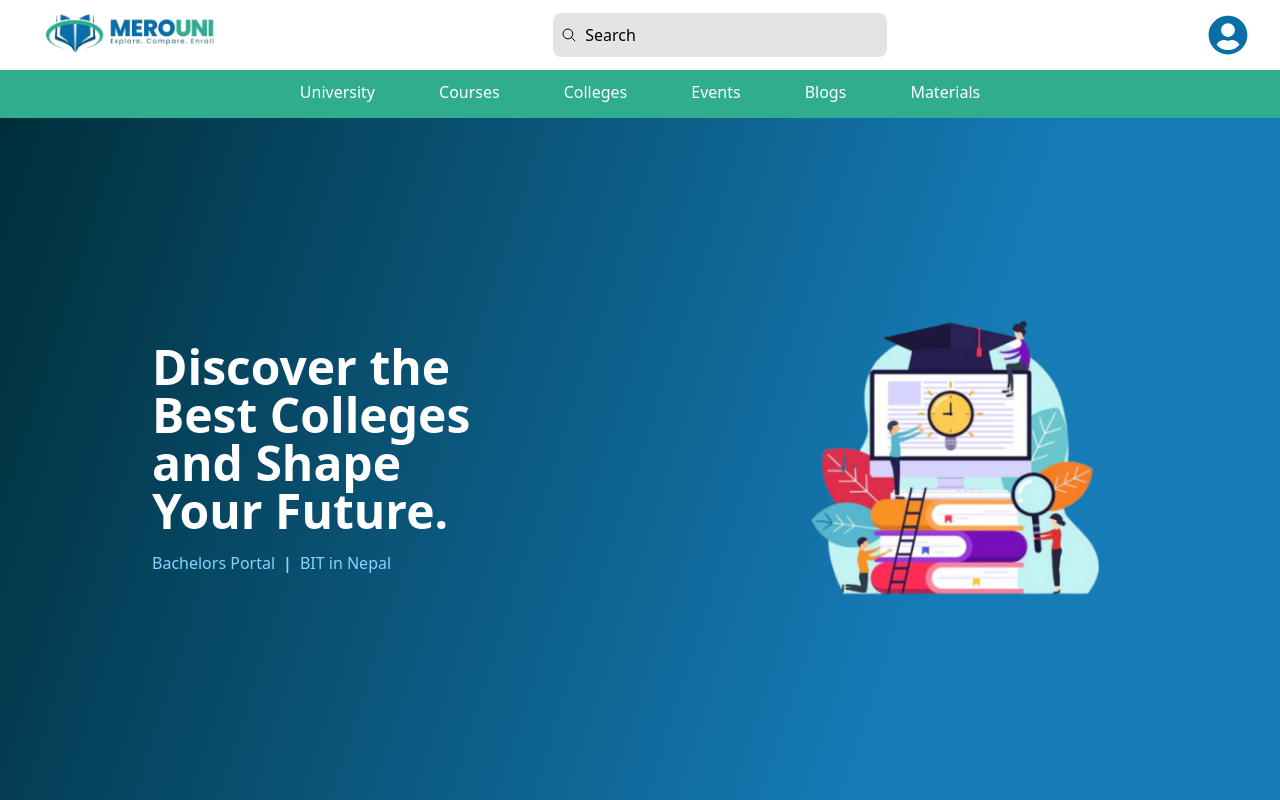
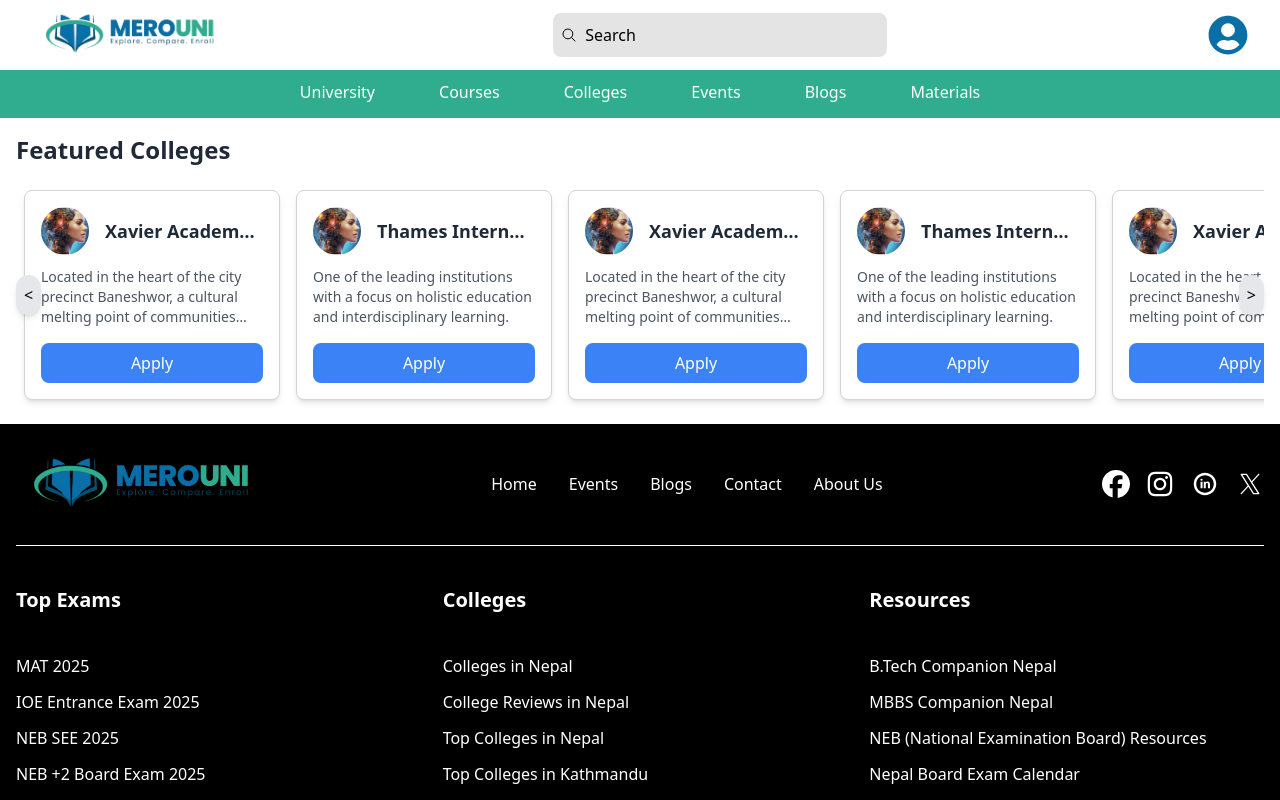
Before and after one commit to Tuna-Technology-Kathmandu/merouni_frontend, a Next.js app in the folder my-app/: page /colleges in a window 1280 px wide. Shown: the top 800 px of the page. Built offline with nearby package versions, Linux system fonts and the light colour scheme.

Commit message:
college description page added and ranking page css fixed

```diff
--- a/my-app/package.json
+++ b/my-app/package.json
@@ -25,7 +25,8 @@
     "react-toastify": "^11.0.2",
     "recharts": "^2.15.0",
     "swiper": "^11.2.0",
-    "tailwind-merge": "^2.6.0"
+    "tailwind-merge": "^2.6.0",
+    "tailwind-scrollbar": "^3.1.0"
   },
   "devDependencies": {
     "@eslint/eslintrc": "^3",
--- /dev/null
+++ b/my-app/src/app/colleges/components/Fcollege.jsx
@@ -0,0 +1,54 @@
+// import React from "react";
+
+// const Fcollege = () => {
+//   return (
+//     <div className="flex flex-col border border-gray-300 rounded-lg shadow-md w-64 min-w-[16rem] p-4 bg-white hover:shadow-lg transition-shadow duration-300">
+//       <div className="flex items-center mb-3">
+//         <img
+//           src="/images/eventcard.png"
+//           alt="College"
+//           className="w-12 h-12 rounded-full object-cover mr-4"
+//         />
+//         <div className="font-semibold text-lg text-gray-800 truncate">
+//           Name of College
+//         </div>
+//       </div>
+//       <div className="text-gray-600 text-sm mb-4 line-clamp-3">
+//         This is a brief description of the college. Highlight some unique features or offerings to attract students.
+//       </div>
+//       <button className="mt-auto px-4 py-2 bg-blue-500 text-white rounded-lg hover:bg-blue-600 transition duration-200">
+//         Apply
+//       </button>
+//     </div>
+//   );
+// };
+
+// export default Fcollege;
+
+
+import React from "react";
+
+const Fcollege = ({ name, description, image }) => {
+  return (
+    <div className="flex flex-col border border-gray-300 rounded-lg shadow-md w-64 min-w-[16rem] p-4 bg-white hover:shadow-lg transition-shadow duration-300">
+      <div className="flex items-center mb-3">
+        <img
+          src={image}
+          alt="College"
+          className="w-12 h-12 rounded-full object-cover mr-4"
+        />
+        <div className="font-semibold text-lg text-gray-800 truncate">
+          {name}
+        </div>
+      </div>
+      <div className="text-gray-600 text-sm mb-4 line-clamp-3">
+        {description}
+      </div>
+      <button className="mt-auto px-4 py-2 bg-blue-500 text-white rounded-lg hover:bg-blue-600 transition duration-200">
+        Apply
+      </button>
+    </div>
+  );
+};
+
+export default Fcollege;
--- /dev/null
+++ b/my-app/src/app/colleges/components/Featured.jsx
@@ -0,0 +1,206 @@
+// import React from "react";
+// import Fcollege from "./Fcollege";
+
+// const Featured = () => {
+//   return (
+//     <>
+//       <div className="flex flex-col">
+//         <div>Featured Colleges</div>
+//         <div className="flex gap-2 overflow-x-auto parent-div">
+//           <Fcollege />
+//           <Fcollege />
+//           <Fcollege />
+//           <Fcollege />
+//           <Fcollege />
+//           <Fcollege />
+//           <Fcollege />
+//           <Fcollege />
+//           <Fcollege />
+//           <Fcollege />
+//           <Fcollege />
+//           <Fcollege />
+//           <Fcollege />
+//           <Fcollege />
+//           <Fcollege />
+//           <Fcollege />
+//           <Fcollege />
+//           <Fcollege />
+//           <Fcollege />
+//           <Fcollege />
+//           <Fcollege />
+//           <Fcollege />
+//           <Fcollege />
+//           <Fcollege />
+//           <Fcollege />
+//           <Fcollege />
+//           <Fcollege />
+//           <Fcollege />
+//           <Fcollege />
+//           <Fcollege />
+//           <Fcollege />
+//           <Fcollege />
+//           <Fcollege />
+//           <Fcollege />
+//           <Fcollege />
+//           <Fcollege />
+
+//         </div>
+//       </div>
+//     </>
+//   );
+// };
+
+// export default Featured;
+"use client"
+
+import React, { useRef } from "react";
+import Fcollege from "./Fcollege";
+
+const collegesData = [
+  {
+    name: "Xavier Academy - Lazimpat, Kathmandu",
+    description:
+      "Located in the heart of the city precinct Baneshwor, a cultural melting point of communities from all over the country.",
+    image: "/images/eventcard.png",
+  },
+  {
+    name: "Thames International College",
+    description:
+      "One of the leading institutions with a focus on holistic education and interdisciplinary learning.",
+    image: "/images/eventcard.png",
+  },
+  {
+    name: "Xavier Academy - Lazimpat, Kathmandu",
+    description:
+      "Located in the heart of the city precinct Baneshwor, a cultural melting point of communities from all over the country.",
+    image: "/images/eventcard.png",
+  },
+  {
+    name: "Thames International College",
+    description:
+      "One of the leading institutions with a focus on holistic education and interdisciplinary learning.",
+    image: "/images/eventcard.png",
+  },
+  {
+    name: "Xavier Academy - Lazimpat, Kathmandu",
+    description:
+      "Located in the heart of the city precinct Baneshwor, a cultural melting point of communities from all over the country.",
+    image: "/images/eventcard.png",
+  },
+  {
+    name: "Thames International College",
+    description:
+      "One of the leading institutions with a focus on holistic education and interdisciplinary learning.",
+    image: "/images/eventcard.png",
+  },
+  {
+    name: "Xavier Academy - Lazimpat, Kathmandu",
+    description:
+      "Located in the heart of the city precinct Baneshwor, a cultural melting point of communities from all over the country.",
+    image: "/images/eventcard.png",
+  },
+  {
+    name: "Thames International College",
+    description:
+      "One of the leading institutions with a focus on holistic education and interdisciplinary learning.",
+    image: "/images/eventcard.png",
+  },
+  {
+    name: "Xavier Academy - Lazimpat, Kathmandu",
+    description:
+      "Located in the heart of the city precinct Baneshwor, a cultural melting point of communities from all over the country.",
+    image: "/images/eventcard.png",
+  },
+  {
+    name: "Thames International College",
+    description:
+      "One of the leading institutions with a focus on holistic education and interdisciplinary learning.",
+    image: "/images/eventcard.png",
+  },
+  {
+    name: "Xavier Academy - Lazimpat, Kathmandu",
+    description:
+      "Located in the heart of the city precinct Baneshwor, a cultural melting point of communities from all over the country.",
+    image: "/images/eventcard.png",
+  },
+  {
+    name: "Thames International College",
+    description:
+      "One of the leading institutions with a focus on holistic education and interdisciplinary learning.",
+    image: "/images/eventcard.png",
+  },
+  {
+    name: "Xavier Academy - Lazimpat, Kathmandu",
+    description:
+      "Located in the heart of the city precinct Baneshwor, a cultural melting point of communities from all over the country.",
+    image: "/images/eventcard.png",
+  },
+  {
+    name: "Thames International College",
+    description:
+      "One of the leading institutions with a focus on holistic education and interdisciplinary learning.",
+    image: "/images/eventcard.png",
+  }
+
+  // Add more colleges as needed
+];
+
+const Featured = () => {
+  const scrollRef = useRef(null);
+
+  const scrollLeft = () => {
+    scrollRef.current.scrollBy({
+      left: -300, // Adjust the scroll amount as needed
+      behavior: "smooth",
+    });
+  };
+
+  const scrollRight = () => {
+    scrollRef.current.scrollBy({
+      left: 300,
+      behavior: "smooth",
+    });
+  };
+
+  return (
+    <div className="flex flex-col p-4">
+      <h2 className="text-2xl font-bold text-gray-800 mb-4">
+        Featured Colleges
+      </h2>
+      <div className="relative">
+        {/* Left Scroll Button */}
+        <button
+          onClick={scrollLeft}
+          className="absolute left-0 top-1/2 transform -translate-y-1/2 bg-gray-200 hover:bg-gray-300 p-2 rounded-full shadow-md z-10"
+        >
+          &lt;
+        </button>
+
+        {/* Scrollable Container */}
+        <div
+          ref={scrollRef}
+          className="flex gap-4 overflow-x-auto scrollbar-thin scrollbar-thumb-gray-400 scrollbar-track-gray-200 p-2"
+        >
+          {collegesData.map((college, index) => (
+            <Fcollege
+              key={index}
+              name={college.name}
+              description={college.description}
+              image={college.image}
+            />
+          ))}
+        </div>
+
+        {/* Right Scroll Button */}
+        <button
+          onClick={scrollRight}
+          className="absolute right-0 top-1/2 transform -translate-y-1/2 bg-gray-200 hover:bg-gray-300 p-2 rounded-full shadow-md z-10"
+        >
+          &gt;
+        </button>
+      </div>
+    </div>
+  );
+};
+
+export default Featured;
--- /dev/null
+++ b/my-app/src/app/colleges/page.jsx
@@ -0,0 +1,17 @@
+import React from "react";
+import Navbar from "../components/Frontpage/Navbar";
+import Footer from "../components/Frontpage/Footer";
+import Header from "../components/Frontpage/Header";
+import Featured from "./components/Featured";
+const page = () => {
+  return (
+    <>
+      <Header />
+      <Navbar />
+      <Featured />
+      <Footer />
+    </>
+  );
+};
+
+export default page;
--- a/my-app/src/app/components/Frontpage/CollegeCard.jsx
+++ b/my-app/src/app/components/Frontpage/CollegeCard.jsx
@@ -1,7 +1,9 @@
 const CollegeCard = ({ logo, name, address, gradient }) => {
   return (
-    <div className="h-[600px] text-center min-w-[300px] md:min-w-[500px]  mx-4 rounded-2xl flex flex-col items-center  justify-evenly"
+    <div
+      className="text-center min-w-[300px] md:min-w-[400px] mx-4 rounded-2xl flex flex-col items-center justify-evenly"
       style={{
+        height: "70vh",  // Adjusted height to 70% of viewport height
         background: gradient,
         boxShadow: "0 4px 8px rgba(0, 0, 0, 0.1)",
       }}
@@ -18,4 +20,4 @@
   );
 };
 
-export default CollegeCard;
+export default CollegeCard
--- a/my-app/src/app/components/Frontpage/Ranking.jsx
+++ b/my-app/src/app/components/Frontpage/Ranking.jsx
@@ -4,9 +4,9 @@
 
 const Ranking = () => {
   return (
-    <div className=" h-[120vh] md:h-screen bg-gradient-to-r flex items-center text-black ">
-      <div className="flex items-center max-w-[1600px] mx-auto gap-16  2xl:gap-64 flex-col 2xl:flex-row">
-        <div className="flex flex-col items-left sm:items-center md:items-start " >
+    <div className=" bg-gradient-to-r flex items-center text-black my-24 ">
+      <div className="flex items-center max-w-[1600px] mx-auto gap-16  2xl:gap-40 flex-col 2xl:flex-row">
+        <div className="flex flex-col items-left sm:items-center md:items-start ">
           <div className="font-poppins text-xl md:text-5xl 2xl:text-7xl font-bold md:font-extrabold leading-9 md:leading-[80px] text-left text-inherit w-[300px] md:w-[400px] mb-4">
             Find The Perfect College For You
           </div>
--- a/my-app/tailwind.config.mjs
+++ b/my-app/tailwind.config.mjs
@@ -13,9 +13,9 @@
       },
       screens: {
         lp: "1325px", // Custom screen size
-        tb:"915px"
+        tb: "915px",
       },
     },
   },
-  plugins: [],
+  plugins: [require("tailwind-scrollbar")],
 };
```
Also changed, not shown: 1 other file (tests, documents, lock files or other folders).
